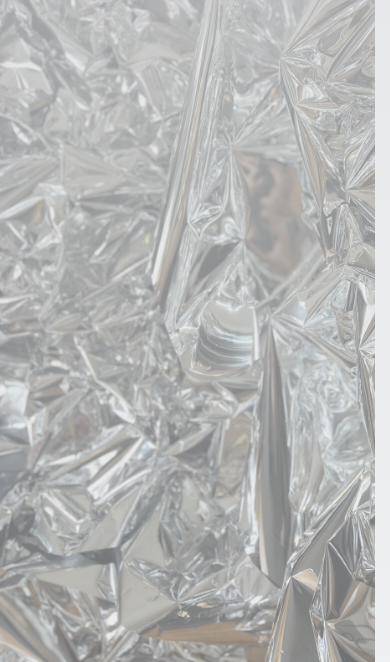
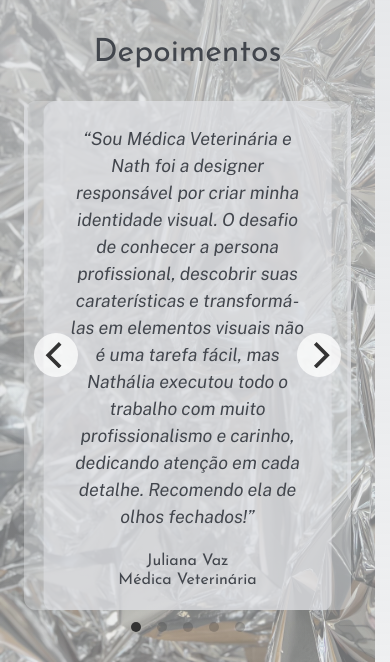
Before and after one commit to julianavcunha/siteNath, a plain HTML site: page depoimentos.html in a window 390 px wide. Shown: the part 182-844 px from the top of the page. Drawn offline with nearby package versions, Linux system fonts and the light colour scheme; a web font is replaced by a local one.

Commit message:
depoimentos

```diff
--- /dev/null
+++ b/depoimentos.css
@@ -0,0 +1,68 @@
+.testimonials {
+    width: min(1050px, calc(100% - 48px));
+    margin: 86px auto 0;
+    padding-bottom: 48px;
+}
+
+.testimonials h1 {
+    margin: 0 0 32px;
+    color: #42464D;
+    font-family: 'Josefin Sans', sans-serif;
+    font-size: 32px;
+    font-weight: 400;
+    text-align: center;
+}
+
+.gallery {
+    border-radius: 12px;
+    background: rgba(222, 224, 227, 0.45);
+}
+
+.gallery-cell {
+    display: flex;
+    align-items: center;
+    justify-content: center;
+    width: 66%;
+    min-height: 220px;
+    margin-right: 16px;
+    padding: 28px;
+    border-radius: 12px;
+    background: rgba(222, 224, 227, 0.60);
+    text-align: center;
+}
+
+.gallery-cell blockquote {
+    margin: 0;
+}
+
+.gallery-cell p {
+    margin: 0 0 20px;
+    color: #42464D;
+    font-family: 'Public Sans', sans-serif;
+    font-size: 15px;
+    font-style:italic;
+    line-height: 1.5;
+}
+
+.gallery-cell cite {
+    color: #42464D;
+    font-family: 'Josefin Sans', sans-serif;
+    font-size: 16px;
+    font-style: normal;
+}
+
+@media (max-width: 700px) {
+    .testimonials {
+        margin-top: 40px;
+    }
+
+    .gallery-cell {
+        width: 88%;
+        min-height: 200px;
+        padding: 24px;
+    }
+
+    .gallery-cell p {
+        font-size: 18px;
+    }
+}
--- a/depoimentos.html
+++ b/depoimentos.html
@@ -5,6 +5,8 @@
         <meta name="viewport" content="width=device-width, initial-scale=1.0">
         <title>Site Nathalia - Depoimentos</title> <!-- ver com Nath qual vai ser o título -->
         <link rel="stylesheet" href="styles.css">
+        <link rel="stylesheet" href="https://cdn.jsdelivr.net/npm/flickity@2.3.0/dist/flickity.min.css">
+        <link rel="stylesheet" href="depoimentos.css">
         <link rel="preconnect" href="https://fonts.googleapis.com">
         <link rel="preconnect" href="https://fonts.gstatic.com" crossorigin>
         <link href="https://fonts.googleapis.com/css2?family=Bacasime+Antique&family=Josefin+Sans:ital,wght@0,100..700;1,100..700&family=Public+Sans:ital,wght@0,100..900;1,100..900&display=swap" rel="stylesheet">
@@ -49,6 +51,49 @@
                     </div>
                 </div>
             </header>
+
+            <main class="testimonials">
+                <h1>Depoimentos</h1>
+                <div
+                    class="gallery js-flickity"
+                    data-flickity-options='{ "wrapAround": true, "pageDots": true }'
+                    aria-label="Depoimentos de clientes"
+                >
+                    <article class="gallery-cell">
+                        <blockquote>
+                            <p>“Sou Médica Veterinária e Nath foi a designer responsável por criar minha identidade visual. O desafio de conhecer a persona profissional, descobrir suas caraterísticas e transformá-las em elementos visuais não é uma tarefa fácil, mas Nathália executou todo o trabalho com muito profissionalismo e carinho, dedicando atenção em cada detalhe. Recomendo ela de olhos fechados!”</p>
+                            <footer><cite>Juliana Vaz</cite></footer>
+                            <footer><cite>Médica Veterinária</cite></footer>
+                        </blockquote>
+                    </article>
+                    <article class="gallery-cell">
+                        <blockquote>
+                            <p>"Depois de um bate papo e respondidas algumas perguntas, a Nathalia conseguiu enxergar exatamente a essência da Doce Dercy e transformou minhas ideias em uma identidade visual cheia de personalidade, carinho e significado. Amei cada detalhe."</p>
+                            <footer><cite>Adriana Alves</cite></footer>
+                            <footer><cite>Doce Dercy</cite></footer>
+                        </blockquote>
+                    </article>
+                    <article class="gallery-cell">
+                        <blockquote>
+                            <p>Escreva aqui o depoimento do cliente.</p>
+                            <footer><cite>Nome do cliente</cite></footer>
+                        </blockquote>
+                    </article>
+                    <article class="gallery-cell">
+                        <blockquote>
+                            <p>Escreva aqui o depoimento do cliente.</p>
+                            <footer><cite>Nome do cliente</cite></footer>
+                        </blockquote>
+                    </article>
+                    <article class="gallery-cell">
+                        <blockquote>
+                            <p>Escreva aqui o depoimento do cliente.</p>
+                            <footer><cite>Nome do cliente</cite></footer>
+                        </blockquote>
+                    </article>
+                </div>
+            </main>
         </div>
+        <script src="https://cdn.jsdelivr.net/npm/flickity@2.3.0/dist/flickity.pkgd.min.js"></script>
     </body>
 </html>
```
